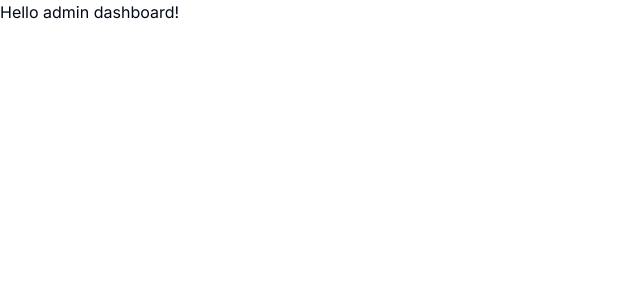
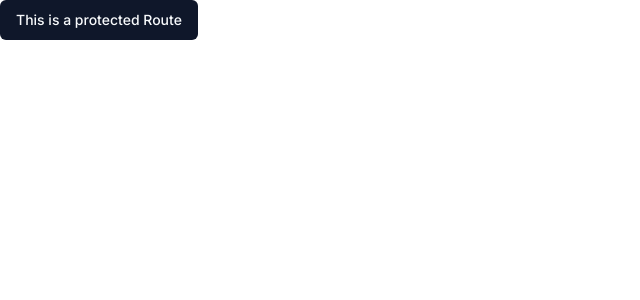
Before and after one commit to alisaydam/e-commerce-admin, a Next.js app: page / in a window 1280 px wide. Shown: the top 300 px of the page, without its empty margins (0-640 px from the left). Built offline with nearby package versions, Linux system fonts and the light colour scheme.

Commit message:
Clerk Added with api keys and stuff

```diff
--- /dev/null
+++ b/app/(auth)/(routes)/sign-in/[[...sign-in]]/page.tsx
@@ -0,0 +1,5 @@
+import { SignIn } from "@clerk/nextjs";
+
+export default function Page() {
+  return <SignIn />;
+}
--- /dev/null
+++ b/app/(auth)/(routes)/sign-up/[[...sign-up]]/page.tsx
@@ -0,0 +1,5 @@
+import { SignUp } from "@clerk/nextjs";
+
+export default function Page() {
+  return <SignUp />;
+}
--- /dev/null
+++ b/app/(auth)/layout.tsx
@@ -0,0 +1,9 @@
+export default function AuthLayout({
+  children,
+}: {
+  children: React.ReactNode;
+}) {
+  return (
+    <div className="flex items-center justify-center h-full">{children}</div>
+  );
+}
--- /dev/null
+++ b/app/(root)/page.tsx
@@ -0,0 +1,11 @@
+import { Button } from "@/components/ui/button";
+
+const SetupPage = () => {
+  return (
+    <p>
+      <Button>This is a protected Route</Button>
+    </p>
+  );
+};
+
+export default SetupPage;
--- a/app/layout.tsx
+++ b/app/layout.tsx
@@ -1,21 +1,21 @@
-import './globals.css'
-import { Inter } from 'next/font/google'
+// app/layout.tsx
+import "./globals.css";
+import { Inter } from "next/font/google";
+import { ClerkProvider } from "@clerk/nextjs";
 
-const inter = Inter({ subsets: ['latin'] })
+const inter = Inter({ subsets: ["latin"] });
 
 export const metadata = {
-  title: 'Create Next App',
-  description: 'Generated by create next app',
+  title: "Admin Dashboard",
+  description: "Admin Dashboard",
+};
+
+export default function RootLayout({ children }: { children: React.ReactNode }) {
+  return (
+    <ClerkProvider>
+      <html lang="en">
+        <body className={inter.className}>{children}</body>
+      </html>
+    </ClerkProvider>
+  );
 }
-
-export default function RootLayout({
-  children,
-}: {
-  children: React.ReactNode
-}) {
-  return (
-    <html lang="en">
-      <body className={inter.className}>{children}</body>
-    </html>
-  )
-}
--- a/app/page.tsx
+++ /dev/null
@@ -1,3 +0,0 @@
-export default function Home() {
-  return <p>Hello admin dashboard!</p>;
-}
--- /dev/null
+++ b/components/ui/button.tsx
@@ -0,0 +1,56 @@
+import * as React from "react"
+import { Slot } from "@radix-ui/react-slot"
+import { cva, type VariantProps } from "class-variance-authority"
+
+import { cn } from "@/lib/utils"
+
+const buttonVariants = cva(
+  "inline-flex items-center justify-center rounded-md text-sm font-medium ring-offset-background transition-colors focus-visible:outline-none focus-visible:ring-2 focus-visible:ring-ring focus-visible:ring-offset-2 disabled:pointer-events-none disabled:opacity-50",
+  {
+    variants: {
+      variant: {
+        default: "bg-primary text-primary-foreground hover:bg-primary/90",
+        destructive:
+          "bg-destructive text-destructive-foreground hover:bg-destructive/90",
+        outline:
+          "border border-input bg-background hover:bg-accent hover:text-accent-foreground",
+        secondary:
+          "bg-secondary text-secondary-foreground hover:bg-secondary/80",
+        ghost: "hover:bg-accent hover:text-accent-foreground",
+        link: "text-primary underline-offset-4 hover:underline",
+      },
+      size: {
+        default: "h-10 px-4 py-2",
+        sm: "h-9 rounded-md px-3",
+        lg: "h-11 rounded-md px-8",
+        icon: "h-10 w-10",
+      },
+    },
+    defaultVariants: {
+      variant: "default",
+      size: "default",
+    },
+  }
+)
+
+export interface ButtonProps
+  extends React.ButtonHTMLAttributes<HTMLButtonElement>,
+    VariantProps<typeof buttonVariants> {
+  asChild?: boolean
+}
+
+const Button = React.forwardRef<HTMLButtonElement, ButtonProps>(
+  ({ className, variant, size, asChild = false, ...props }, ref) => {
+    const Comp = asChild ? Slot : "button"
+    return (
+      <Comp
+        className={cn(buttonVariants({ variant, size, className }))}
+        ref={ref}
+        {...props}
+      />
+    )
+  }
+)
+Button.displayName = "Button"
+
+export { Button, buttonVariants }
--- a/package.json
+++ b/package.json
@@ -9,6 +9,8 @@
     "lint": "next lint"
   },
   "dependencies": {
+    "@clerk/nextjs": "^4.21.13",
+    "@radix-ui/react-slot": "^1.0.2",
     "@types/node": "20.3.3",
     "@types/react": "18.2.14",
     "@types/react-dom": "18.2.6",
```
Also changed, not shown: middleware.ts (added, +7 -0 lines), 2 other files (tests, documents, lock files or other folders).
